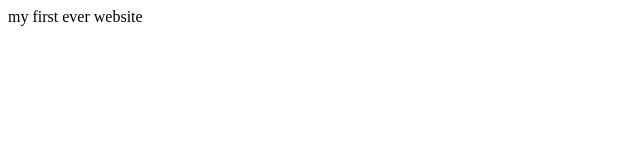
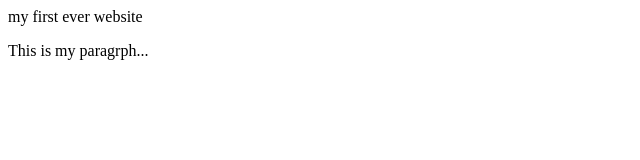
Before and after one commit to emongit1/my-first-website, a plain HTML site: page index.html in a window 1280 px wide. Shown: the whole page, without its empty margins (0-640 px from the left). Drawn offline with Linux system fonts and the light colour scheme.

Commit message:
last update

```diff
--- a/index.html
+++ b/index.html
@@ -8,5 +8,6 @@
 </head>
 <body>
     <h> my first ever website</h>
+    <p>This is my paragrph...</p>
 </body>
 </html>
```
